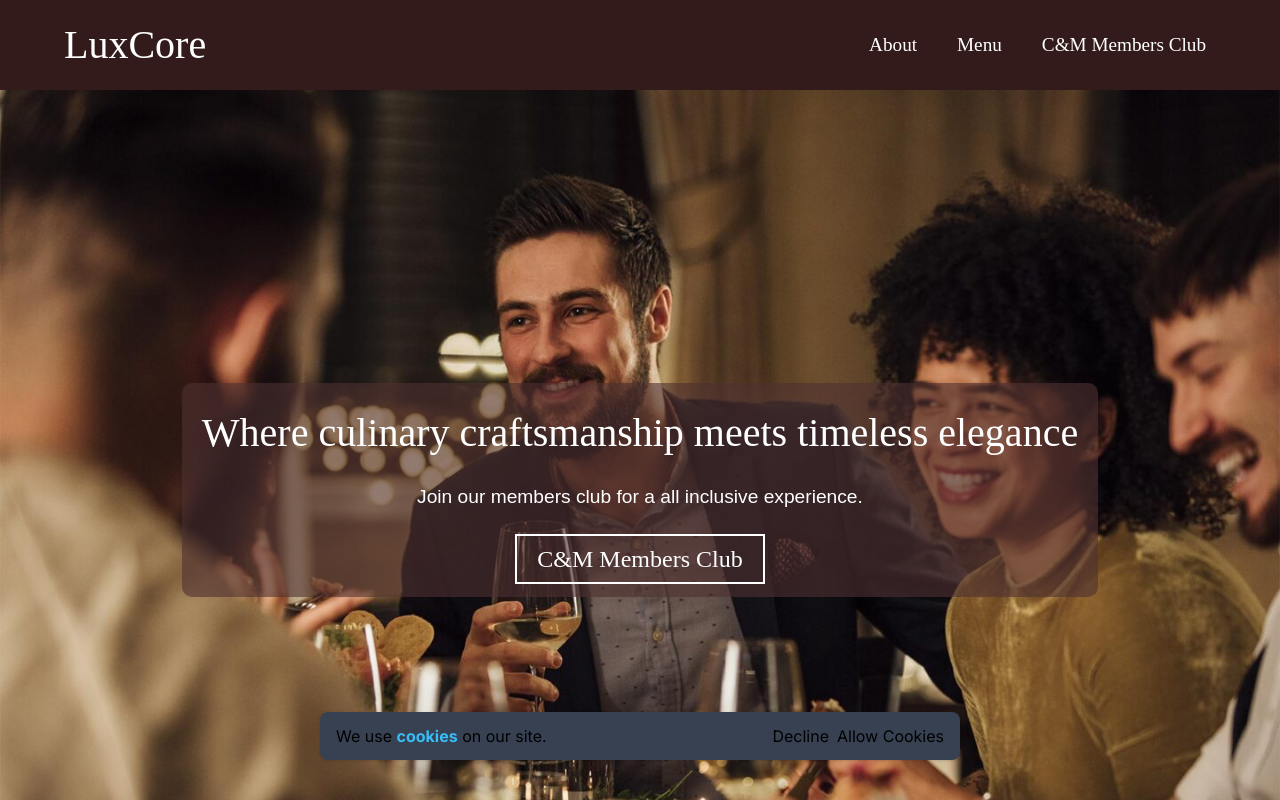
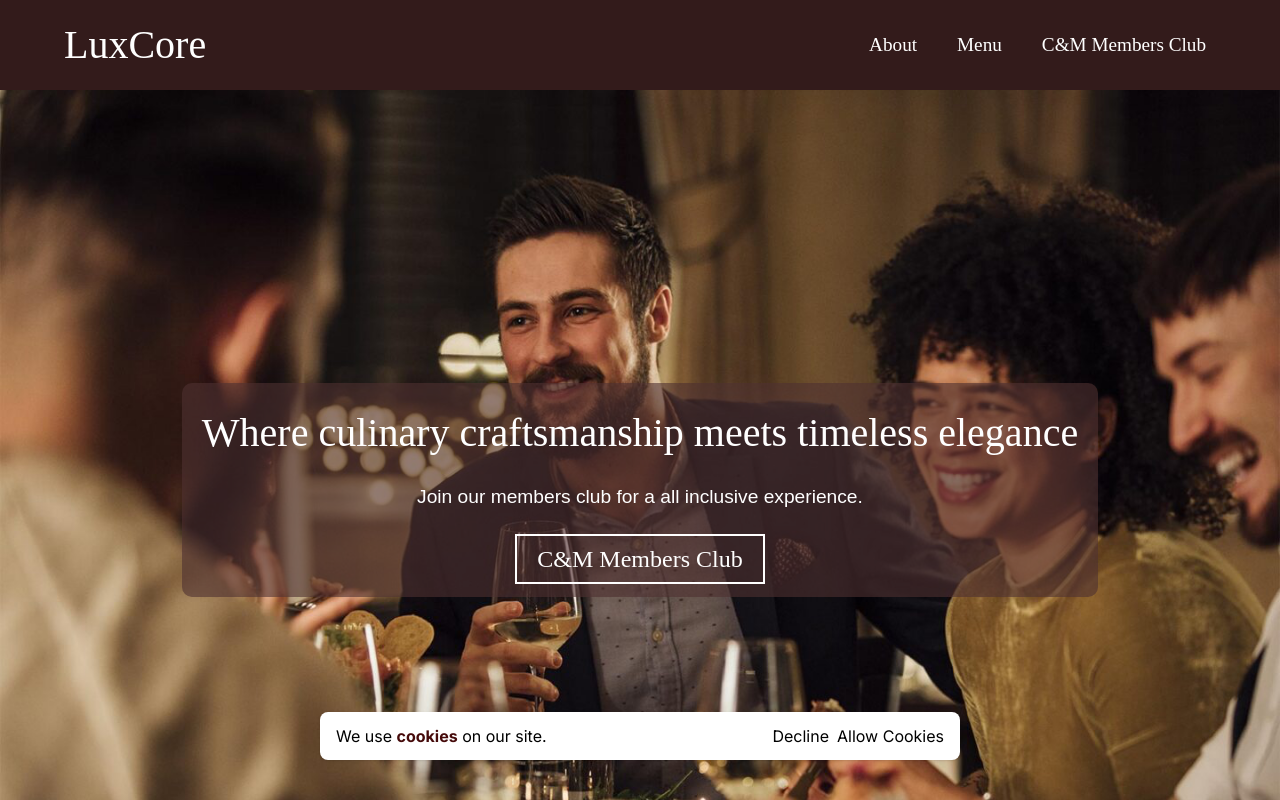
Before and after one commit to cdasilvasantos/is218-group-project, a Next.js app in the folder luxcore/: page / in a window 1280 px wide. Shown: the top 800 px of the page. Built offline with nearby package versions, Linux system fonts and the light colour scheme.

Commit message:
changed color of cookie banner

```diff
--- a/luxcore/src/app/components/CookieBanner.js
+++ b/luxcore/src/app/components/CookieBanner.js
@@ -31,11 +31,11 @@ export default function CookieBanner() {
         <div className={`my-10 mx-auto max-w-max md:max-w-screen-sm
                         fixed bottom-0 left-0 right-0
                         flex px-3 md:px-4 py-3 justify-between items-center flex-col sm:flex-row gap-4
-                        bg-gray-700 rounded-lg shadow`}>
+                        bg-white rounded-lg shadow`}>
 
             <div className='text-center'>
                 <Link href="/info/cookies">
-                    <p>We use <span className='font-bold text-sky-400'>cookies</span> on our site.</p>
+                    <p>We use <span className='font-bold text-red-950'>cookies</span> on our site.</p>
                 </Link>
             </div>
 
```
